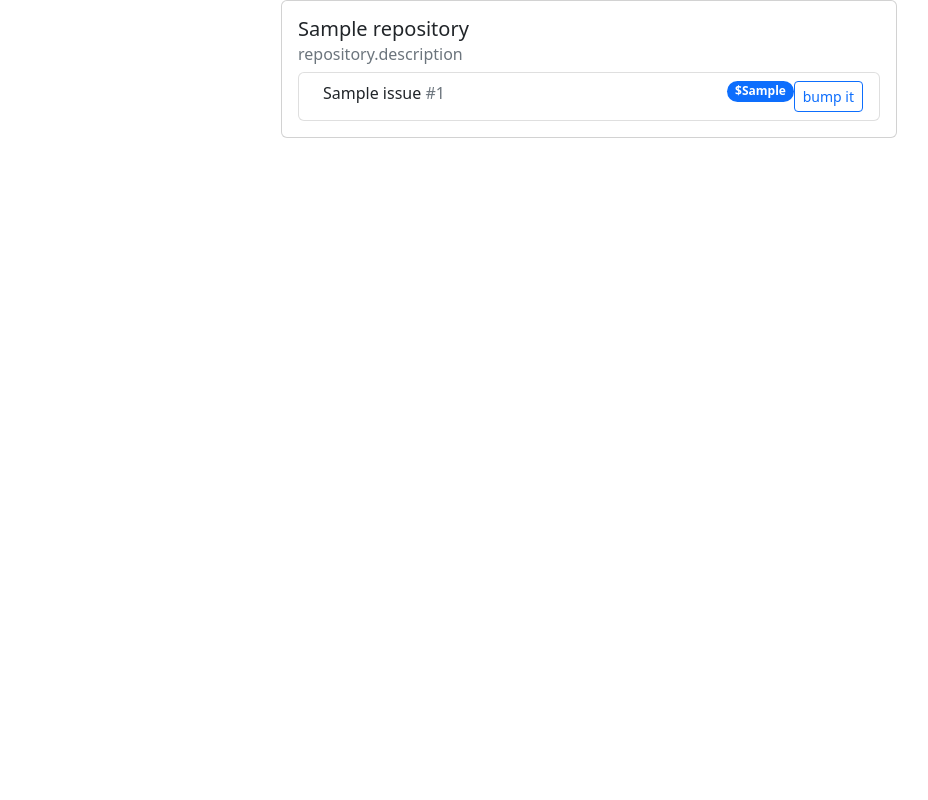
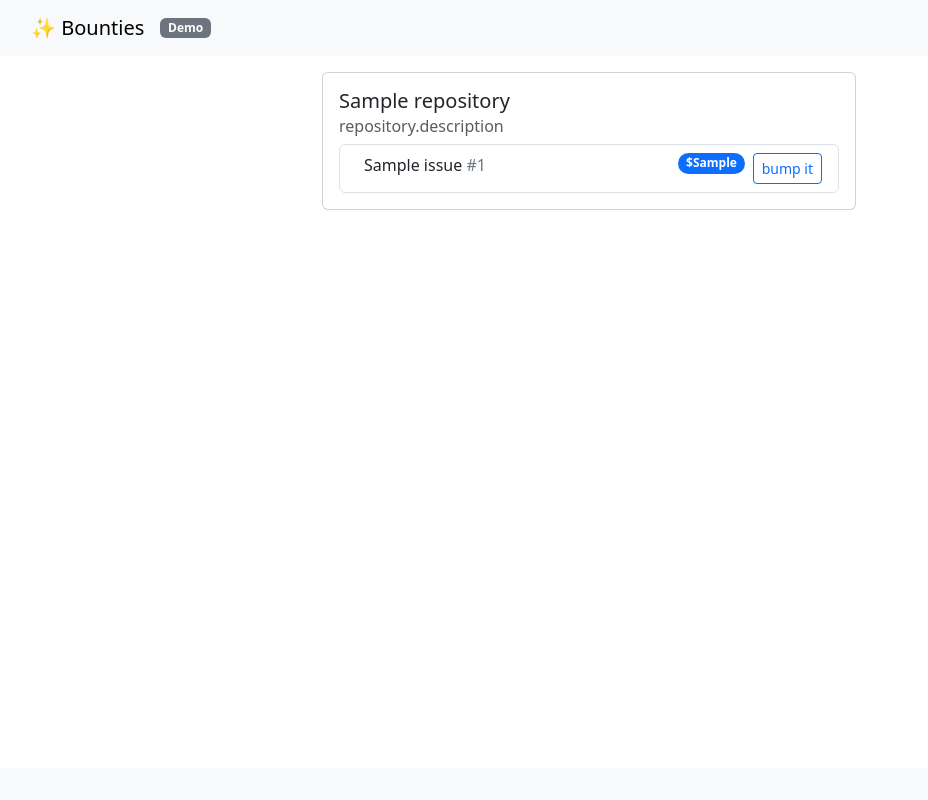
Before and after one commit to stsdc/elementary-bounties, a Python web app: template app/templates/repository.html in a window 1280 px wide. Shown: the whole page, without its empty margins (51-979 px from the left). Run offline with Jinja, Linux system fonts and the light colour scheme; the template is opened without the code that fills it: most values are stand-ins (such as "Sample title", 1, 10 or a date in 2020).

Commit message:
frontend improvements

```diff
--- /dev/null
+++ b/app/templates/base.html
@@ -0,0 +1,38 @@
+<!DOCTYPE html>
+<html lang="en" class="h-100">
+
+<head>
+  <!-- set the encoding of your site -->
+  <meta charset="utf-8">
+  <meta name="robots" content="noindex">
+  <meta name="viewport" content="width=device-width, initial-scale=1.0">
+  {% block metatags %}
+  {% endblock %}
+
+  <!-- Bootstrap 5 style css-->
+  <link href="https://cdn.jsdelivr.net/npm/bootstrap@5.3.2/dist/css/bootstrap.min.css" rel="stylesheet" integrity="sha384-T3c6CoIi6uLrA9TneNEoa7RxnatzjcDSCmG1MXxSR1GAsXEV/Dwwykc2MPK8M2HN" crossorigin="anonymous">
+  <link rel="stylesheet" href="https://cdnjs.cloudflare.com/ajax/libs/font-awesome/4.7.0/css/font-awesome.min.css" integrity="sha512-SfTiTlX6kk+qitfevl/7LibUOeJWlt9rbyDn92a1DqWOw9vWG2MFoays0sgObmWazO5BQPiFucnnEAjpAB+/Sw==" crossorigin="anonymous" referrerpolicy="no-referrer" />
+
+</head>
+
+<body class="d-flex flex-column h-100">
+
+    <!-- Navbar -->
+    {% include "components/navbar.html" %}
+
+  <main class="container-lg mt-3">
+    <!-- Start Main content -->
+    {% block content %}
+    {% endblock %}
+    <!-- End Main content -->
+  </main>
+
+  <footer class="footer mt-auto py-3 bg-light">
+    <!-- Footer -->
+    {% include "components/footer.html" %}
+  </footer>
+  {% block footer_scripts %}
+  {% endblock %}
+</body>
+
+</html>
--- /dev/null
+++ b/app/templates/components/navbar.html
@@ -0,0 +1,15 @@
+<nav class="navbar navbar-expand-md navbar-light bg-light">
+    <div class="container-lg">
+        <a class="navbar-brand" href="/">✨ Bounties</a><span class="badge bg-secondary">Demo</span>
+        <button class="navbar-toggler" type="button" data-bs-toggle="collapse" data-bs-target="#navbarNavAltMarkup"
+            aria-controls="navbarNavAltMarkup" aria-expanded="false" aria-label="Toggle navigation">
+            <span class="navbar-toggler-icon"></span>
+        </button>
+        <div class="collapse navbar-collapse" id="navbarNavAltMarkup">
+            <div class="navbar-nav">
+                <!-- <a class="nav-link active" aria-current="page" href="/">Home</a> -->
+
+            </div>
+        </div>
+    </div>
+</nav>
--- a/app/templates/repository.html
+++ b/app/templates/repository.html
@@ -1,16 +1,6 @@
-<!DOCTYPE html>
-<html lang="en">
+{% extends 'base.html' %}
 
-<head>
-    <meta charset="UTF-8">
-    <meta http-equiv="X-UA-Compatible" content="IE=edge">
-    <meta name="viewport" content="width=device-width, initial-scale=1.0">
-    <link href="https://cdn.jsdelivr.net/npm/bootstrap@5.2.2/dist/css/bootstrap.min.css" rel="stylesheet"
-        integrity="sha384-Zenh87qX5JnK2Jl0vWa8Ck2rdkQ2Bzep5IDxbcnCeuOxjzrPF/et3URy9Bv1WTRi" crossorigin="anonymous">
-    <title>elementary | Bounties</title>
-</head>
-
-<body>
+{% block content %}
     <div class="container-fluid">
         <div class="row justify-content-center">
             <div class="col-6">
@@ -21,11 +11,11 @@
                         <ul class="list-group">
                             {% for issue in issues %}
                             <li class="list-group-item d-flex justify-content-between align-items-start">
-                                <div class="ms-2 me-auto">
+                                <div class="ms-2 me-auto" style="max-width: 70%;">
                                   {{issue.title}}
                                   <span class="text-secondary">#{{issue.number}}</span>
                                 </div>
-                                <span class="badge bg-primary rounded-pill">${{issue.cumulative_bounty}}</span>
+                                <span class="badge bg-primary rounded-pill me-2">${{issue.cumulative_bounty}}</span>
 
                                 <form action="/create-checkout-session" method="POST">
                                     <input type="hidden" id="repository_name" name="repository_name" value="{{ repository.name }}">
@@ -37,16 +27,14 @@
 
                             {% endfor %}
                         </ul>
+
                     </div>
                 </div>
             </div>
 
         </div>
 
-    </div>
 
 
-
-</body>
-
-</html>
+    </div>
+{% endblock %}
```
Also changed, not shown: app/templates/index.html (+16 -24 lines), app/templates/components/footer.html (added).
